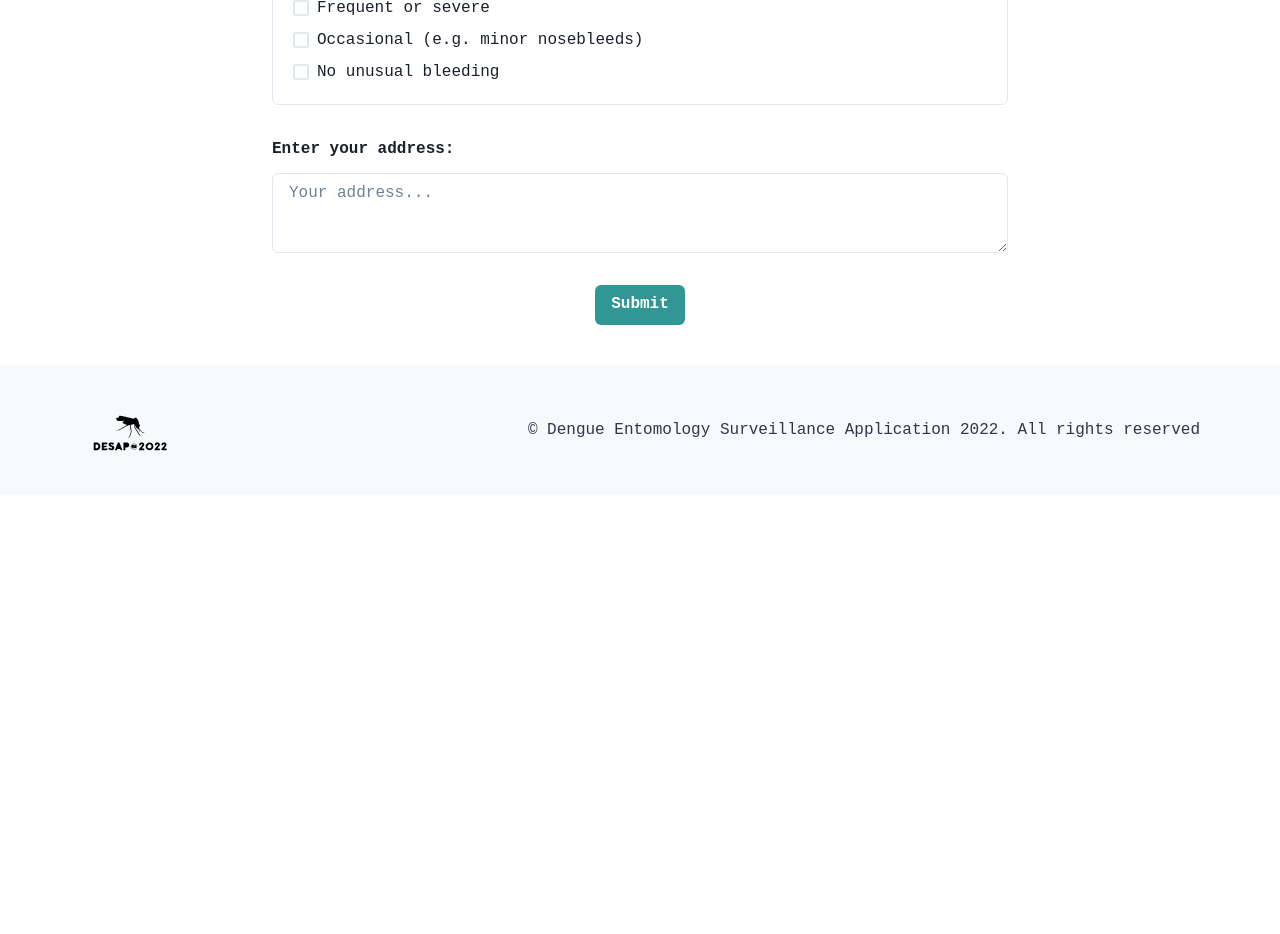
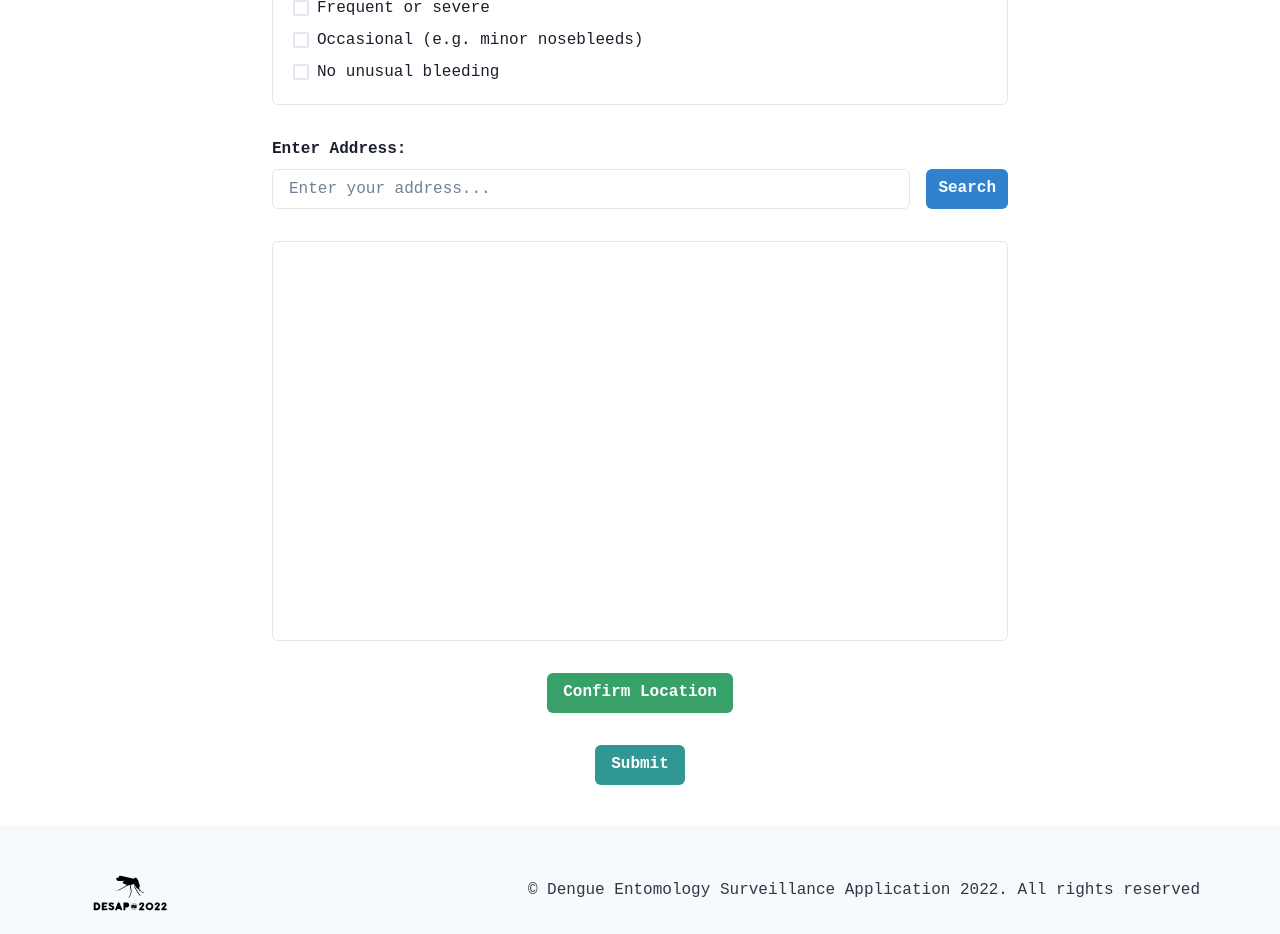
Before and after one commit to ALI-HARIZ-PERSONAL/DESaP-ts, a Next.js app: page /community-member/report-dengue in a window 1280 px wide. Shown: the part 3140-4074 px from the top of the page. Before the commit the page ends 3635 px from the top, so only its background shows below. Built offline with nearby package versions, Linux system fonts and the light colour scheme; no server answers.

Commit message:
google map for report

```diff
--- a/app/(desap)/community-member/report-dengue/page.tsx
+++ b/app/(desap)/community-member/report-dengue/page.tsx
@@ -1,6 +1,6 @@
 "use client";
 
-import { use, useState } from "react";
+import { useState, useEffect } from "react";
 import {
     Box,
     Button,
@@ -27,7 +27,36 @@ export default function QuestionPage() {
     const [pin, setPin] = useState("");
     const [isPinValid, setIsPinValid] = useState(false);
     const [authenticatedUser, setAuthenticatedUser] = useState<{ username: string; role: string } | null>(null);
+    const [latitude, setLatitude] = useState<number | null>(3.139); // Default: Kuala Lumpur
+    const [longitude, setLongitude] = useState<number | null>(101.6869); // Default: Kuala Lumpur
+    const [map, setMap] = useState<google.maps.Map | null>(null);
+    const [marker, setMarker] = useState<google.maps.Marker | null>(null);
+    const [confirmedLocation, setConfirmedLocation] = useState<{ lat: number; lng: number } | null>(null);
 
+    useEffect(() => {
+        if (typeof google !== "undefined") {
+          const mapInstance = new google.maps.Map(document.getElementById("map") as HTMLElement, {
+            center: { lat: 3.139, lng: 101.6869 },
+            zoom: 12,
+          });
+          setMap(mapInstance);
+
+          const markerInstance = new google.maps.Marker({
+            position: { lat: 3.139, lng: 101.6869 },
+            map: mapInstance,
+            draggable: true,
+          });
+          setMarker(markerInstance);
+
+          markerInstance.addListener("dragend", () => {
+            const position = markerInstance.getPosition();
+            if (position) {
+              setLatitude(position.lat());
+              setLongitude(position.lng());
+            }
+          });
+        }
+      }, []);
 
     const handleChange = (questionIndex: number, optionIndex: number, isChecked: boolean) => {
         setResponses((prev) => {
@@ -89,9 +118,48 @@ export default function QuestionPage() {
         }
     };
 
+    const handleSearchAddress = async () => {
+        try {
+          const res = await fetch(`/api/community-member/report-dengue?address=${encodeURIComponent(address)}`);
+          if (res.ok) {
+            const data = await res.json();
+            setLatitude(data.lat);
+            setLongitude(data.lng);
+
+            if (map && marker) {
+              const newLocation = { lat: data.lat, lng: data.lng };
+              map.setCenter(newLocation);
+              marker.setPosition(newLocation);
+            }
+          } else {
+            alert("Address not found. Please try again.");
+          }
+        } catch (error) {
+          console.error("Error searching address:", error);
+        }
+    };
+
+    const handleConfirmLocation = () => {
+        if (latitude && longitude) {
+          setConfirmedLocation({ lat: latitude, lng: longitude });
+          alert("Location confirmed!");
+        } else {
+          alert("Invalid location. Please try again.");
+        }
+      };
+
     const handleSubmit = async () => {
         if (!selectedUserId) {
             alert("Please select your account before submitting.");
+            return;
+        }
+        if (!latitude || !longitude) {
+            alert("Please provide valid latitude and longitude.");
+            return;
+        }
+
+        if (!confirmedLocation) {
+            alert("Please confirm the location before submitting.");
             return;
         }
 
@@ -125,7 +193,8 @@ export default function QuestionPage() {
                 reportedDate: new Date().toISOString(),
                 responses: responseData,
                 totalScore,
-                address, // Include the address in the payload
+                address,
+                location: confirmedLocation,
             };
 
             // Send the data to the backend
@@ -160,6 +229,25 @@ export default function QuestionPage() {
         }
         return text;
     };
+
+    const handleAddressChange = async (address: string) => {
+        setAddress(address);
+
+        try {
+            const res = await fetch(`/api/community-member/report-dengue?address=${encodeURIComponent(address)}`);
+            if (res.ok) {
+                const data = await res.json();
+                setLatitude(data.lat);
+                setLongitude(data.lng);
+            } else {
+                const errorData = await res.json();
+                alert(errorData.error || "Failed to get location. Please check the address.");
+            }
+        } catch (error) {
+            console.error("Error fetching location data:", error);
+        }
+    };
+
 
     return (
         <Container maxW="3xl" py={10}>
@@ -252,15 +340,24 @@ export default function QuestionPage() {
                         </Box>
                     ))}
                     <Box w="full">
-                        <Text mb={3} fontWeight="bold">
-                            Enter your address:
+                        <Text mb={2} fontWeight="bold">
+                            Enter Address:
                         </Text>
-                        <Textarea
-                            placeholder="Your address..."
+                        <Stack direction="row" spacing={4}>
+                            <Input
+                            placeholder="Enter your address..."
                             value={address}
                             onChange={(e) => setAddress(e.target.value)}
-                        />
+                            />
+                            <Button colorScheme="blue" onClick={handleSearchAddress}>
+                            Search
+                            </Button>
+                        </Stack>
                     </Box>
+                    <Box id="map" w="full" h="400px" borderRadius="md" borderWidth="1px" />
+                    <Button colorScheme="green" onClick={handleConfirmLocation}>
+                        Confirm Location
+                    </Button>
                     <Button colorScheme="teal" onClick={handleSubmit}>
                         Submit
                     </Button>
--- a/app/api/community-member/report-dengue/route.ts
+++ b/app/api/community-member/report-dengue/route.ts
@@ -1,5 +1,46 @@
 import db from "@/shared/providers/dbProvider"; // Ensure this matches your `db` connection
 import { NextResponse } from "next/server";
+import { GOOGLE_MAPS_API_KEY } from "@/api/googlemap/route";
+
+require('dotenv').config();
+
+const fetch = require('node-fetch');
+
+export async function GET(req: Request) {
+    const { searchParams } = new URL(req.url);
+    const address = searchParams.get("address");
+
+    if (!address) {
+        return NextResponse.json({ error: "Address is required" }, { status: 400 });
+    }
+
+    try {
+        const apiKey = process.env.GOOGLE_MAPS_API_KEY;
+        if (!apiKey) {
+            console.error("Google Maps API Key is missing.");
+            throw new Error("Missing API Key");
+        }
+        const apiURL = `https://maps.googleapis.com/maps/api/geocode/json?address=${encodeURIComponent(address)}&key=AIzaSyBpovSAJgK2XK__0HgBg6IETG3V4MN2r1w`;
+        console.log("API Request URL:", apiURL);
+
+        const response = await fetch(apiURL);
+        const data = await response.json();
+        console.log("API Response:", data);
+        if (data.status === "REQUEST_DENIED") {
+            console.error("Error: API Request Denied -", data.error_message);
+        }
+
+        if (data.status === "OK" && data.results.length > 0) {
+            const location = data.results[0].geometry.location;
+            return NextResponse.json({ lat: location.lat, lng: location.lng });
+        } else {
+            return NextResponse.json({ error: "Failed to get location" }, { status: 400 });
+        }
+    } catch (error) {
+        console.error("Error fetching geocoding data:", error);
+        return NextResponse.json({ error: "Internal Server Error" }, { status: 500 });
+    }
+}
 
 export async function POST(request: Request) {
     try {
@@ -7,12 +48,15 @@ export async function POST(request: Request) {
         console.log("Received body:", body);
 
         // Destructure the request payload
-        const { userId, reportedDate, responses, totalScore } = body;
+        const { userId, reportedDate, responses, totalScore, location } = body;
 
         // Validate required fields
         if (!userId || !reportedDate || !responses || typeof totalScore !== "number") {
             console.log("Invalid request data");
             return NextResponse.json({ error: "Missing or invalid data", status: 400 });
+        }
+        if (!location || typeof location.lat !== "number" || typeof location.lng !== "number") {
+            return NextResponse.json({ error: "Invalid location data", status: 400 });
         }
 
         // Prepare data for insertion
@@ -21,6 +65,7 @@ export async function POST(request: Request) {
             reportedDate: new Date(reportedDate),
             responses, // Expected: Array of { questionIndex, selectedAnswers, score }
             totalScore,
+            location,
             createdAt: new Date(), // Log the submission time
         };
 
--- /dev/null
+++ b/app/api/googlemap/route.ts
@@ -0,0 +1 @@
+export const GOOGLE_MAPS_API_KEY = process.env.GOOGLE_MAPS_API_KEY;
```
Also changed, not shown: 1 other file (tests, documents, lock files or other folders).
